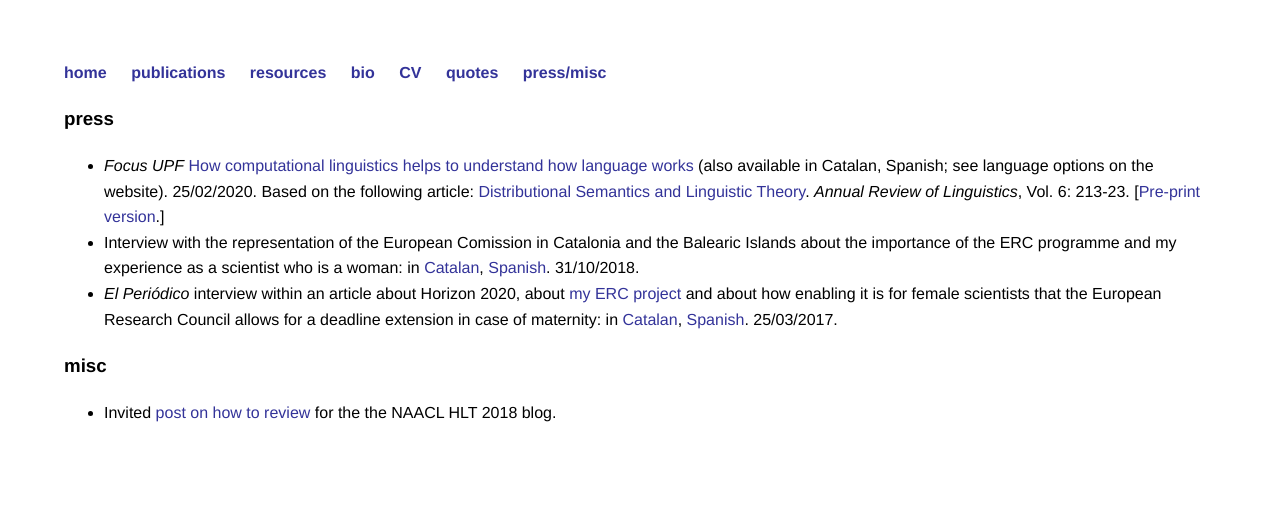
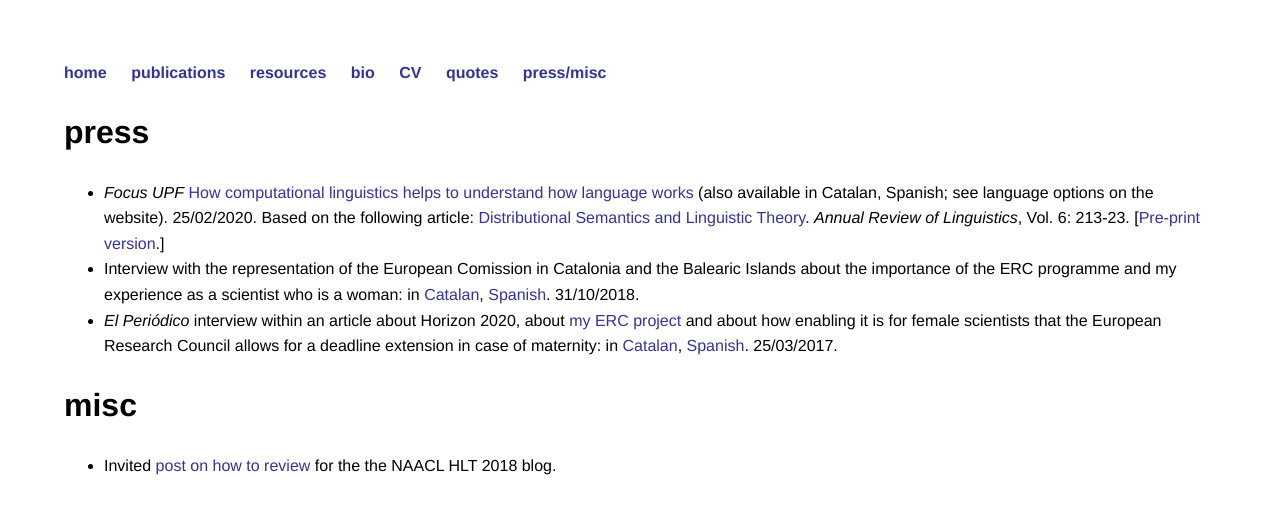
Before and after one commit to gboleda/gboleda.github.io, a Jekyll site: the page built from misc.md, in a window 1280 px wide. Shown: the top 514 px of the page. Built offline with Jekyll 4.4.1, drawn with Linux system fonts in a browser that asks for light colours.

Commit message:
minor fixes

```diff
--- a/misc.md
+++ b/misc.md
@@ -3,12 +3,12 @@ layout: default
 title: Gemma Boleda -- press/misc
 ---
 
-### press
+# press
 
 - _Focus UPF_  [How computational linguistics helps to understand how language works](https://www.upf.edu/web/focus/inici/-/asset_publisher/HmdVwKrOeKpM/content/id/232783382/maximized) (also available in Catalan, Spanish; see language options on the website). 25/02/2020. Based on the following article: [Distributional Semantics and Linguistic Theory](http://www.annualreviews.org/eprint/49J5VEMAMTAXAHVCUVDF/full/10.1146/annurev-linguistics-011619-030303). _Annual Review of Linguistics_, Vol. 6: 213-23. [[Pre-print version](https://arxiv.org/pdf/1905.01896.pdf).]
 - Interview with the representation of the European Comission in Catalonia and the Balearic Islands about the importance of the ERC programme and my experience as a scientist who is a woman: in [Catalan](https://ec.europa.eu/spain/barcelona/news/els-programes-de-la-ue-han-representat-un-salt-qualitatiu-en-la-recerca-que-es-pot-fer-europa_ca), [Spanish](https://ec.europa.eu/spain/barcelona/news/els-programes-de-la-ue-han-representat-un-salt-qualitatiu-en-la-recerca-que-es-pot-fer-europa_es). 31/10/2018.
 - _El Periódico_ interview within an article about Horizon 2020, about [my ERC project](https://www.upf.edu/web/amore) and about how enabling it is for female scientists that the European Research Council allows for a deadline extension in case of maternity: in [Catalan](https://www.elperiodico.cat/ca/ciencia/20170325/tres-investigadors-que-treballen-projectes-innovadors-financats-ue-expliquen-les-seves-experiencies-5923169), [Spanish](https://www.elperiodico.com/es/ciencia/20170325/tres-investigadores-que-trabajan-proyectos-innovadores-financiados-ue-explican-sus-experiencias-5923169). 25/03/2017.
 
-### misc
+# misc
 
 - Invited [post on how to review](https://naacl2018.wordpress.com/2018/01/04/reviewing-advice-by-gemma-boleda/) for the the NAACL HLT 2018 blog.
```
